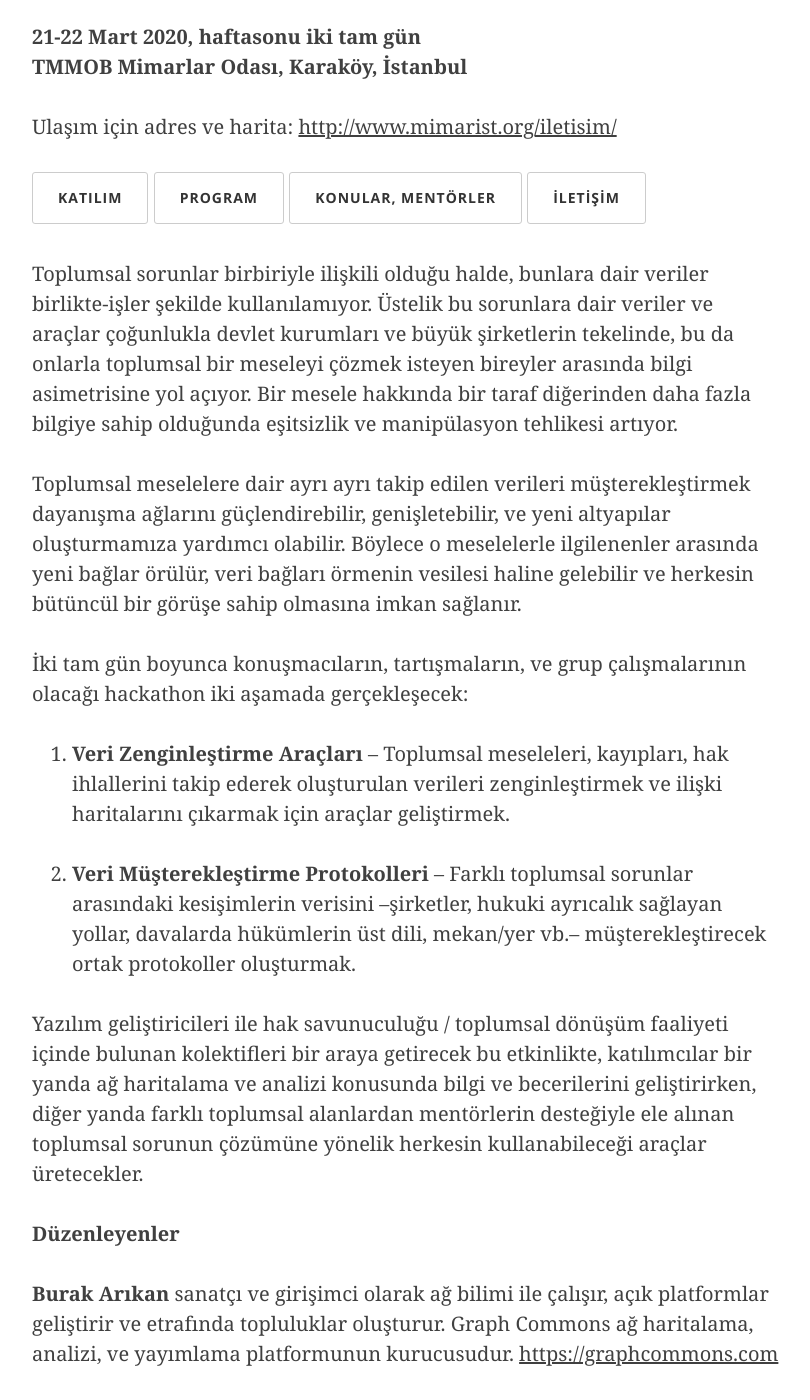
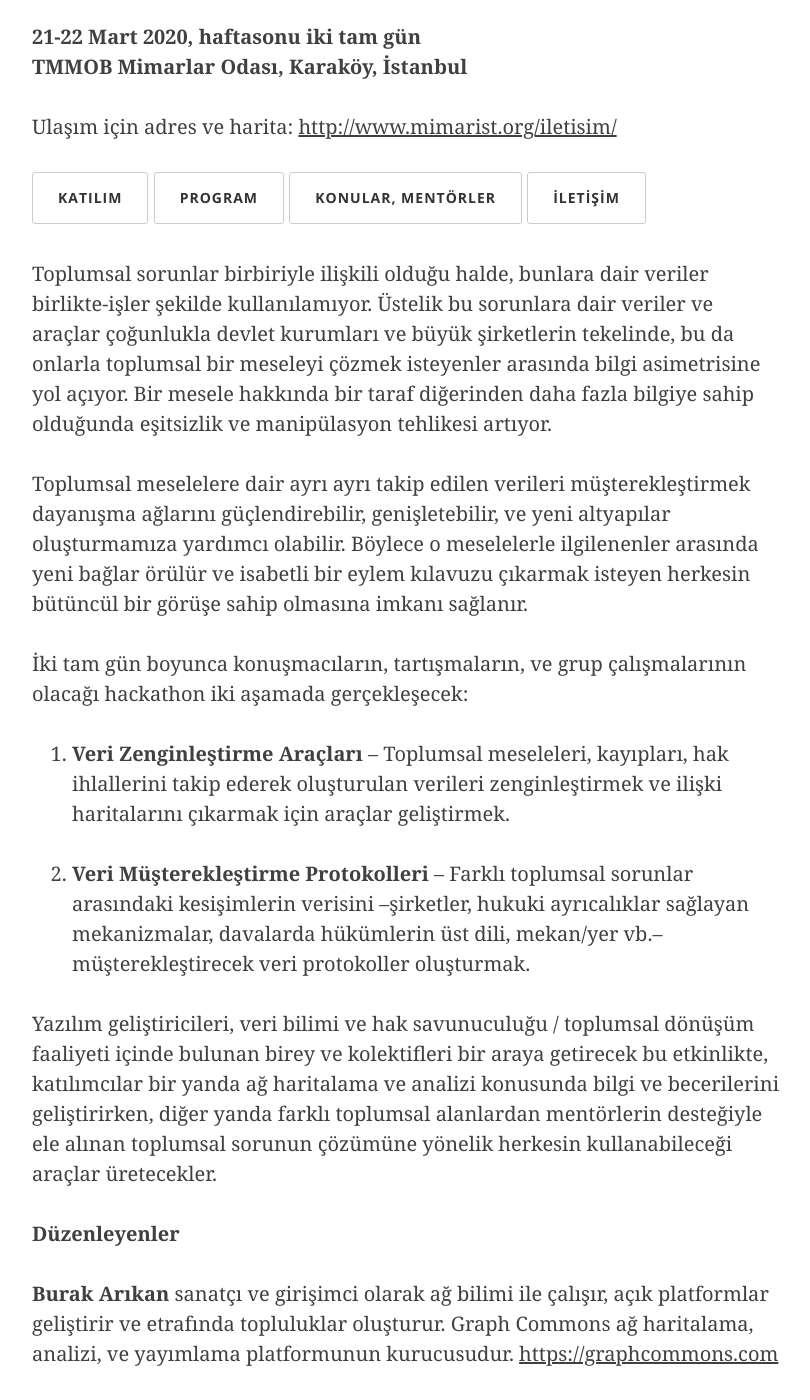
Before and after one commit to graphcommons/hackathons, a Jekyll site: the page built from _posts/2020-03-02-veri-musterekleri.md, in a window 1280 px wide and 1400 px high, scrolled down 827 px. Shown: the whole window, without its empty margins (233-1043 px from the left). Built offline with Jekyll 4.4.1, drawn with Linux system fonts in a browser that asks for light colours; nearby versions of some CDN libraries; some of the changed text lies outside the part shown.

Commit message:
text updated

```diff
--- a/_posts/2020-03-02-veri-musterekleri.md
+++ b/_posts/2020-03-02-veri-musterekleri.md
@@ -24,17 +24,17 @@ Ulaşım için adres ve harita:
 <a href="#konular-mentorler" class="btn btn-default">KONULAR, MENTÖRLER</a>
 <a href="#iletisim" class="btn btn-default">İLETİŞİM</a>
 
-Toplumsal sorunlar birbiriyle ilişkili olduğu halde, bunlara dair veriler birlikte-işler şekilde kullanılamıyor. Üstelik bu sorunlara dair veriler ve araçlar çoğunlukla devlet kurumları ve büyük şirketlerin tekelinde, bu da onlarla toplumsal bir meseleyi çözmek isteyen bireyler arasında bilgi asimetrisine yol açıyor. Bir mesele hakkında bir taraf diğerinden daha fazla bilgiye sahip olduğunda eşitsizlik ve manipülasyon tehlikesi artıyor.
+Toplumsal sorunlar birbiriyle ilişkili olduğu halde, bunlara dair veriler birlikte-işler şekilde kullanılamıyor. Üstelik bu sorunlara dair veriler ve araçlar çoğunlukla devlet kurumları ve büyük şirketlerin tekelinde, bu da onlarla toplumsal bir meseleyi çözmek isteyenler arasında bilgi asimetrisine yol açıyor. Bir mesele hakkında bir taraf diğerinden daha fazla bilgiye sahip olduğunda eşitsizlik ve manipülasyon tehlikesi artıyor.
 
-Toplumsal meselelere dair ayrı ayrı takip edilen verileri müşterekleştirmek dayanışma ağlarını güçlendirebilir, genişletebilir, ve yeni altyapılar oluşturmamıza yardımcı olabilir. Böylece o meselelerle ilgilenenler arasında yeni bağlar örülür, veri bağları örmenin vesilesi haline gelebilir ve herkesin bütüncül bir görüşe sahip olmasına imkan sağlanır.
+Toplumsal meselelere dair ayrı ayrı takip edilen verileri müşterekleştirmek dayanışma ağlarını güçlendirebilir, genişletebilir, ve yeni altyapılar oluşturmamıza yardımcı olabilir. Böylece o meselelerle ilgilenenler arasında yeni bağlar örülür ve isabetli bir eylem kılavuzu çıkarmak isteyen herkesin bütüncül bir görüşe sahip olmasına imkanı sağlanır.
 
 İki tam gün boyunca konuşmacıların, tartışmaların, ve grup çalışmalarının olacağı hackathon iki aşamada gerçekleşecek:
 
 1. <strong>Veri Zenginleştirme Araçları</strong> – Toplumsal meseleleri, kayıpları, hak ihlallerini takip ederek oluşturulan verileri zenginleştirmek ve ilişki haritalarını çıkarmak için araçlar geliştirmek.
 
-2. <strong>Veri Müşterekleştirme Protokolleri</strong> – Farklı toplumsal sorunlar arasındaki kesişimlerin verisini --şirketler, hukuki ayrıcalık sağlayan yollar, davalarda hükümlerin üst dili, mekan/yer vb.-- müşterekleştirecek ortak protokoller oluşturmak.
+2. <strong>Veri Müşterekleştirme Protokolleri</strong> – Farklı toplumsal sorunlar arasındaki kesişimlerin verisini --şirketler, hukuki ayrıcalıklar sağlayan mekanizmalar, davalarda hükümlerin üst dili, mekan/yer vb.-- müşterekleştirecek veri protokoller oluşturmak.
 
-Yazılım geliştiricileri ile hak savunuculuğu / toplumsal dönüşüm faaliyeti içinde bulunan kolektifleri bir araya getirecek bu etkinlikte, katılımcılar bir yanda ağ haritalama ve analizi konusunda bilgi ve becerilerini geliştirirken, diğer yanda farklı toplumsal alanlardan mentörlerin desteğiyle ele alınan toplumsal sorunun çözümüne yönelik herkesin kullanabileceği araçlar üretecekler.
+Yazılım geliştiricileri, veri bilimi ve hak savunuculuğu / toplumsal dönüşüm faaliyeti içinde bulunan birey ve kolektifleri bir araya getirecek bu etkinlikte, katılımcılar bir yanda ağ haritalama ve analizi konusunda bilgi ve becerilerini geliştirirken, diğer yanda farklı toplumsal alanlardan mentörlerin desteğiyle ele alınan toplumsal sorunun çözümüne yönelik herkesin kullanabileceği araçlar üretecekler.
 
 <strong>Düzenleyenler</strong>
 
@@ -50,7 +50,7 @@ Yazılım geliştiricileri ile hak savunuculuğu / toplumsal dönüşüm faaliye
 <p></p>
 #### Kimler katılmalı?
 
-Yazılımcılar, veri bilimiyle uğraşanlar, yetenekleriyle yaratıcı ve eleştirel uygulamalar geliştirmek isteyenler, ve özellikle toplumsal sorunlara ilgi gösterenler.
+Yazılımcılar, veri bilimiyle uğraşanlar, yetenekleriyle yaratıcı ve eleştirel uygulamalar geliştirmek isteyenler, ve özellikle toplumsal sorunlara ilgi gösterenler. Sosyal, tarihsel, mekansal, ekonomik, hukuki toplumun bugünu ve dünündeki her hangi bir sorun alanında veri-bazlı çalışanlar.
 
 #### Nasıl faydalanabilirim?
 <p></p>
@@ -100,7 +100,7 @@ Toplumsal meseleleri, kayıpları, hak ihlallerini takip ederek oluşturulan ver
 
 #### Gün 2: Veri Müşterekleştirme Protokolleri – 22 Mart Pazar
 
-Farklı toplumsal sorunlar arasındaki kesişimlerin verisini -- şirketler, hukuki ayrıcalık sağlayan yollar, davalarda hükümlerin üst dili, mekan/yer vb--müşterekleştirecek ortak protokoller oluşturma.
+Farklı toplumsal sorunlar arasındaki kesişimlerin verisini -- şirketler, hukuki ayrıcalıklar sağlayan mekanizmalar, davalarda hükümlerin üst dili, mekan/yer vb--müşterekleştirecek veri protokoller oluşturma.
 
 09:00 Açılış
 
```
Also changed, not shown: other parts of _posts/2020-03-02-veri-musterekleri.md (+5 -5 lines).
